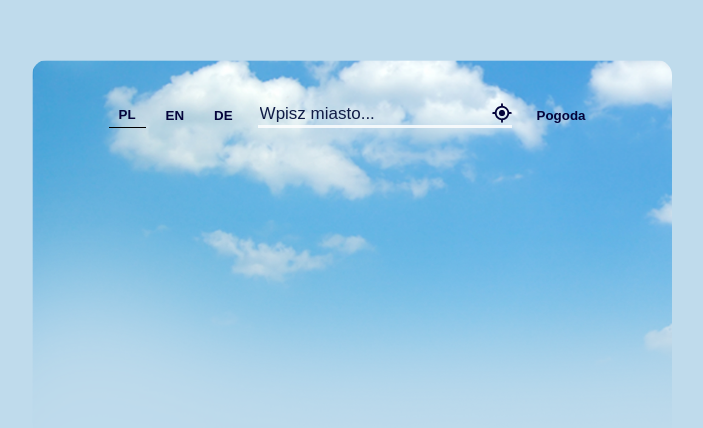
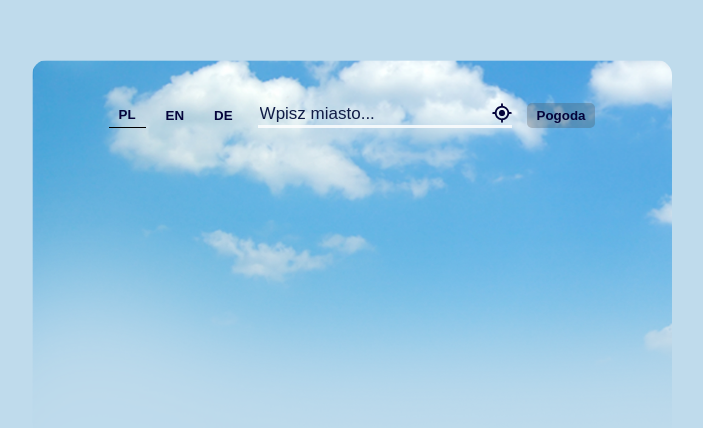
Before and after one commit to ania470/Weather_Widget, a React (Create React App) app: page / in a window 1280 px wide. Shown: the part 150-578 px from the top of the page, without its empty margins (288-991 px from the left). Built offline with nearby package versions, Linux system fonts and the light colour scheme.

Commit message:
added mobile styles

```diff
--- a/src/App.js
+++ b/src/App.js
@@ -8,12 +8,17 @@ import img from 'assets/images/sky-bg.png';
 const Wrapper = styled.div`
   padding: 40px 20px;
   width: 600px;
-  height: 300px;
+  min-height: 300px;
   background-image: url(${img});
   background-size: cover;
   background-repeat: no-repeat;
   justify-content: center;
   border-radius: 15px;
+  @media only screen and (max-width: ${({ theme }) => theme.breakpoints.sm}px) {
+    width: 90%;
+    margin: auto;
+    padding: 15px;
+  } ;
 `;
 
 function App() {
--- a/src/assets/styles/theme.js
+++ b/src/assets/styles/theme.js
@@ -9,4 +9,11 @@ export const theme = {
     large: '17px',
     small: '12px',
   },
+  breakpoints: {
+    sm: 375,
+    md: 768,
+    lg: 1024,
+    xl: 1280,
+    xxl: 1920,
+  },
 };
--- a/src/components/Button.js
+++ b/src/components/Button.js
@@ -5,17 +5,27 @@ const ButtonStyles = styled.button`
   margin: 0 5px;
   color: ${({ theme }) => theme.colors.mainFontColor};
   cursor: pointer;
-  background-color: transparent;
   border: none;
   padding: 5px 10px;
   font-weight: 700;
+  border-radius: ${({ searchBtn }) => (searchBtn ? '5px' : 0)};
   border-bottom: ${({ active }) => active && '1px solid black'};
+  background-color: ${({ searchBtn }) =>
+    searchBtn ? '#3c3c3c40' : 'transparent'};
+  @media only screen and (max-width: ${({ theme }) => theme.breakpoints.sm}px) {
+    margin: ${({ searchBtn }) => searchBtn && '25px auto 0'};
+    display: ${({ searchBtn }) => searchBtn && 'block'};
+  } ;
 `;
 
-export const Button = ({ children, onClick, activLanguage }) => {
+export const Button = ({ children, onClick, activLanguage, searchBtn }) => {
   return (
     <>
-      <ButtonStyles active={children === activLanguage} onClick={onClick}>
+      <ButtonStyles
+        active={children === activLanguage}
+        onClick={onClick}
+        searchBtn={searchBtn}
+      >
         {children}
       </ButtonStyles>
     </>
--- a/src/components/ChooseCityInput.js
+++ b/src/components/ChooseCityInput.js
@@ -20,6 +20,10 @@ const StyledInput = styled.input`
 `;
 const InputWrapper = styled.div`
   position: relative;
+  @media only screen and (max-width: ${({ theme }) => theme.breakpoints.sm}px) {
+    display: flex;
+    margin: 10px 0;
+  } ;
 `;
 const WeatherInfoError = styled.p`
   margin: 0 auto;
@@ -30,6 +34,9 @@ const WeatherInfoError = styled.p`
   left: 50%;
   transform: translateX(-50%);
   width: fit-content;
+  @media only screen and (max-width: ${({ theme }) => theme.breakpoints.sm}px) {
+    top: 27px;
+  } ;
 `;
 
 export const ChooseCityInput = ({
--- a/src/components/MoreInfoAboutWeather.js
+++ b/src/components/MoreInfoAboutWeather.js
@@ -4,19 +4,22 @@ import { useTranslation } from 'react-i18next';
 
 const DetailsInfoWeather = styled.div`
   margin-top: 30px;
-  display: flex;
+  display: grid;
   width: 100%;
+  grid-template-columns: auto auto auto;
+  @media only screen and (max-width: ${({ theme }) => theme.breakpoints.sm}px) {
+    grid-template-columns: auto auto;
+  }
   p {
     font-size: 14px;
     font-weight: bold;
+    @media only screen and (max-width: ${({ theme }) =>
+        theme.breakpoints.sm}px) {
+      font-size: 12px;
+      width: 95%;
+      text-align: left;
     }
-  span {
-    font-size: 22px;
   }
-`;
-const Details = styled.div`
-  width: 33%;
-
   span {
     font-size: 22px;
   }
@@ -29,27 +32,21 @@ export const MoreInfoAboutWeather = ({
   const { t } = useTranslation();
   return (
     <DetailsInfoWeather>
-      <Details>
       <p>
         {t('Pressure')} <span>{pressure}</span> hPa
       </p>
       <p>
         {t('Wind')} <span>{speed}</span> km/h
       </p>
-      </Details>
-      <Details>
       <p>
         {t('MaxTemp')} <span>{temp_max.toFixed(1)}</span> °C
       </p>
       <p>
         {t('MinTemp')} <span>{temp_min.toFixed(1)}</span> °C
       </p>
-      </Details>
-      <Details>
       <p>
         {t('Humidity')} <span>{humidity}</span> %
       </p>
-      </Details>
     </DetailsInfoWeather>
   );
 };
--- a/src/components/WeatherInfo.js
+++ b/src/components/WeatherInfo.js
@@ -7,31 +7,57 @@ const WeatherDiv = styled.div`
   margin-top: 70px;
   text-align: center;
   align-items: center;
+  @media only screen and (max-width: ${({ theme }) => theme.breakpoints.sm}px) {
+    display: block;
+    margin-top: 50px;
+  } ;
 `;
 const MainInfoWeather = styled.div`
   display: flex;
   p {
     font-weight: 700;
     font-size: ${({ theme }) => theme.fonts.large};
+    @media only screen and (max-width: ${({ theme }) =>
+        theme.breakpoints.sm}px) {
+      font-size: 15px;
+      margin: 0;
+    }
   }
+  @media only screen and (max-width: ${({ theme }) => theme.breakpoints.sm}px) {
+    display: block;
+  } ;
 `;
 const StyledNameCity = styled.h1`
   font-size: 30px;
   width: 33%;
   margin: 0;
+  @media only screen and (max-width: ${({ theme }) => theme.breakpoints.sm}px) {
+    margin: 0 auto 10px;
+    width: auto;
+  } ;
 `;
 const Degrees = styled.h1`
   font-size: 40px;
   margin: 0;
+  @media only screen and (max-width: ${({ theme }) => theme.breakpoints.sm}px) {
+    font-size: 25px;
+  } ;
 `;
 const StyledImg = styled.img`
   width: 100px;
   height: auto;
+  @media only screen and (max-width: ${({ theme }) => theme.breakpoints.sm}px) {
+    width: 70px;
+  } ;
 `;
 const WeatherSections = styled.div`
   width: 35%;
   justify-content: center;
   align-items: center;
+  @media only screen and (max-width: ${({ theme }) => theme.breakpoints.sm}px) {
+    margin: auto;
+    width: auto;
+  } ;
 `;
 const ShowMoreClick = styled.p`
   display: flex;
@@ -41,6 +67,9 @@ const ShowMoreClick = styled.p`
   font-weight: bold;
   width: max-content;
   border-bottom: 1px solid black;
+  @media only screen and (max-width: ${({ theme }) => theme.breakpoints.sm}px) {
+    margin: auto;
+  } ;
 `;
 
 export const WeatherInfo = ({ data: { name, weather, main, wind } }) => {
--- a/src/components/WeatherWidget.js
+++ b/src/components/WeatherWidget.js
@@ -9,11 +9,18 @@ import { useTranslation } from 'react-i18next';
 const Navigation = styled.div`
   display: flex;
   justify-content: center;
+  @media only screen and (max-width: ${({ theme }) => theme.breakpoints.sm}px) {
+    display: block;
+  } ;
 `;
 const Sections = styled.div`
   height: 30px;
   display: flex;
   align-items: center;
+
+  @media only screen and (max-width: ${({ theme }) => theme.breakpoints.sm}px) {
+    display: block;
+  } ;
 `;
 
 export const WeatherWidget = () => {
@@ -75,7 +82,9 @@ export const WeatherWidget = () => {
             language={language}
             transKey={data && data.message}
           />
-          <Button onClick={handleWeather}>{t('ButtonName')}</Button>
+          <Button onClick={handleWeather} searchBtn>
+            {t('ButtonName')}
+          </Button>
         </Sections>
       </Navigation>
       {data && data.cod === 200 && <WeatherInfo data={data} />}
```
Lines whose indentation alone changed are shown as unchanged.
